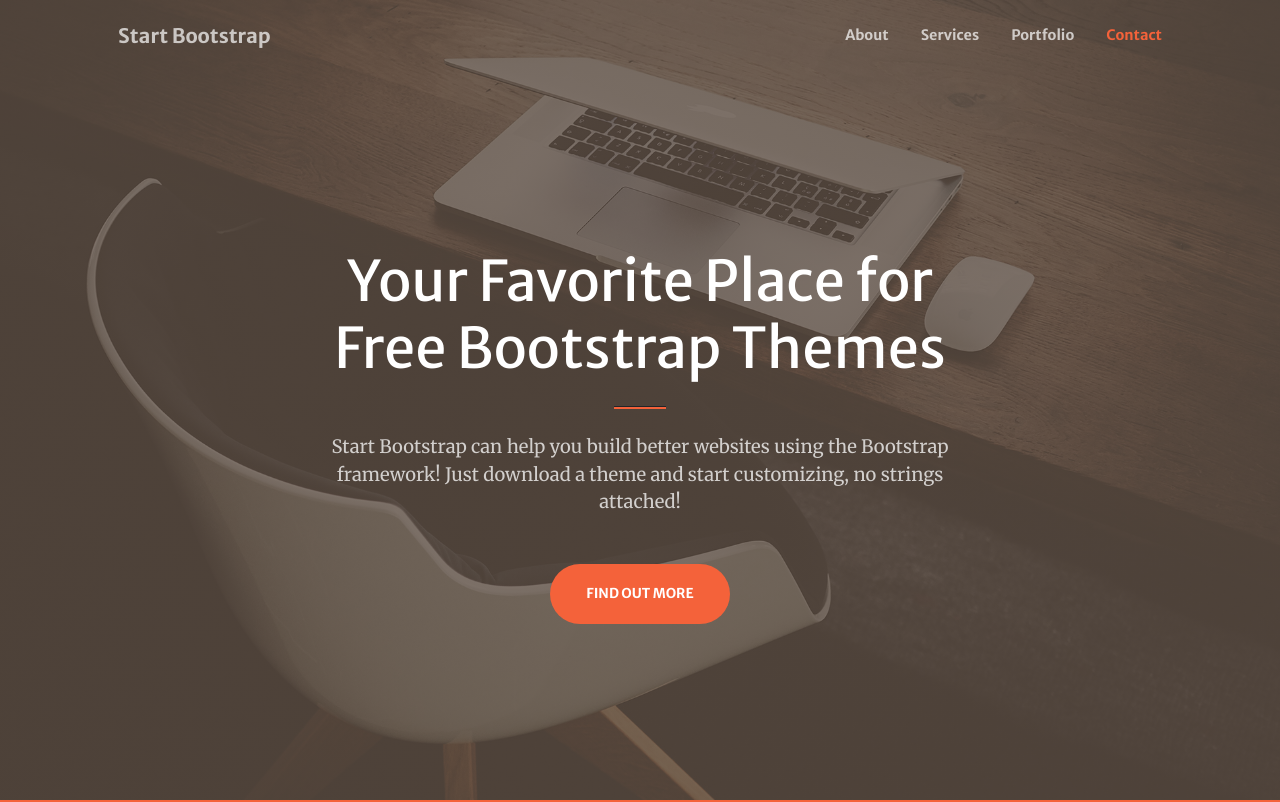
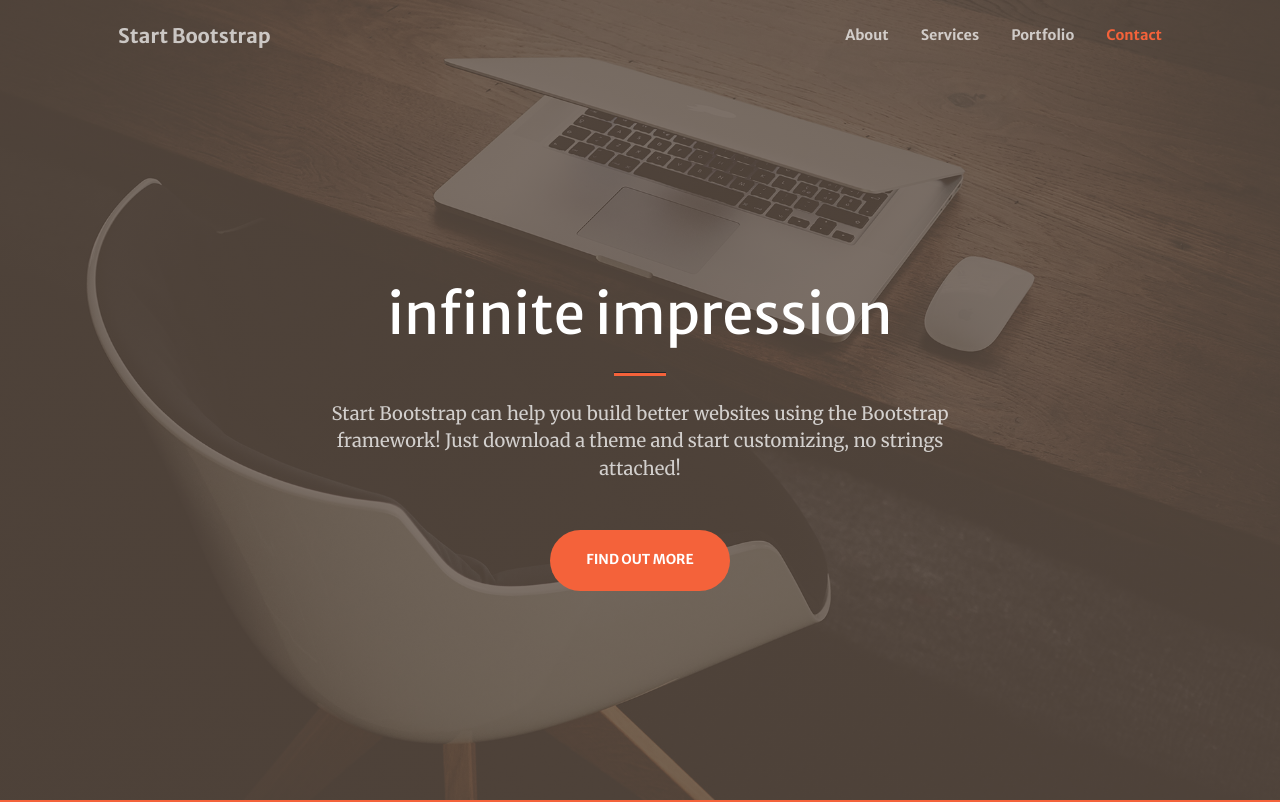
Before and after one commit to infiniteimpression/infiniteimpression.github.io, a plain HTML site: page index.html in a window 1280 px wide. Shown: the top 802 px of the page. Drawn offline with nearby package versions, Linux system fonts and the light colour scheme; some packages are replaced by stand-ins of ours; a script that the page names is missing.

Commit message:
Update index.html

```diff
--- a/index.html
+++ b/index.html
@@ -39,7 +39,7 @@
             <div class="container px-4 px-lg-5 h-100">
                 <div class="row gx-4 gx-lg-5 h-100 align-items-center justify-content-center text-center">
                     <div class="col-lg-8 align-self-end">
-                        <h1 class="text-white font-weight-bold">Your Favorite Place for Free Bootstrap Themes</h1>
+                        <h1 class="text-white font-weight-bold">infinite impression</h1>
                         <hr class="divider" />
                     </div>
                     <div class="col-lg-8 align-self-baseline">
```
